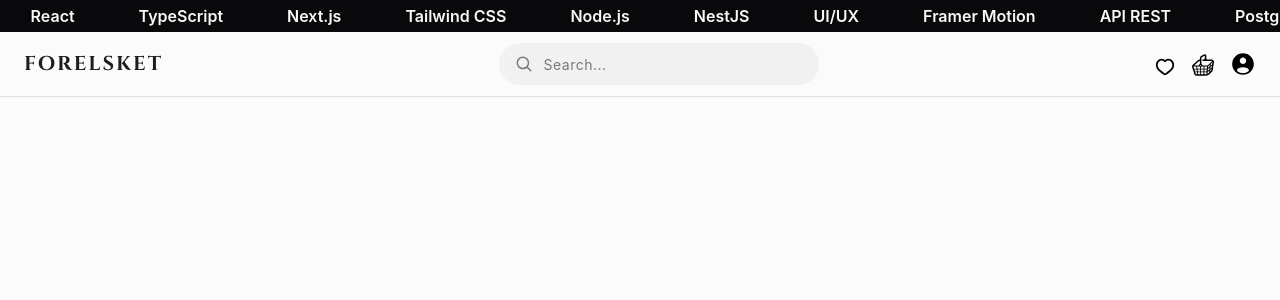
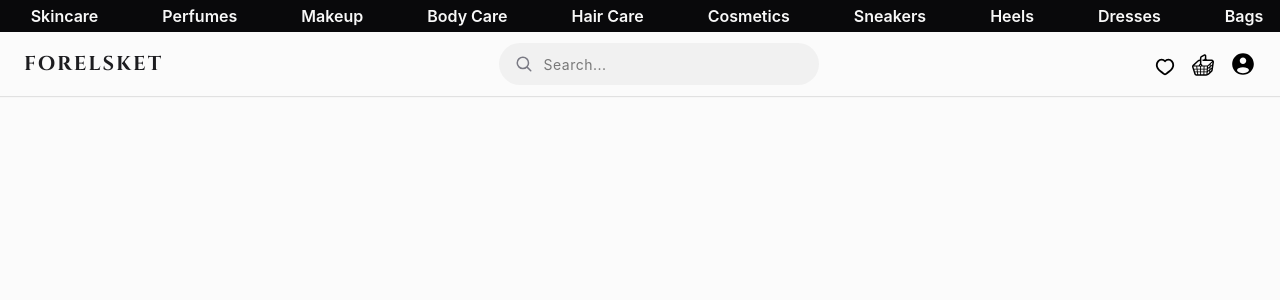
Before and after one commit to niconicolie/Forelsket_Copy, a React (Vite) app: page /Forelsket/ in a window 1280 px wide. Shown: the top 300 px of the page. Built offline with nearby package versions, Linux system fonts and the light colour scheme.

Commit message:
Update TopSlider.tsx

```diff
--- a/src/ui/TopSlider.tsx
+++ b/src/ui/TopSlider.tsx
@@ -1,18 +1,18 @@
 import "../styles/topslider.css";
 
 const items = [
-  "React",
-  "TypeScript",
-  "Next.js",
-  "Tailwind CSS",
-  "Node.js",
-  "NestJS",
-  "UI/UX",
-  "Framer Motion",
-  "API REST",
-  "PostgreSQL",
-  "MongoDB",
-  "Design System",
+  "Skincare",
+  "Perfumes",
+  "Makeup",
+  "Body Care",
+  "Hair Care",
+  "Cosmetics",
+  "Sneakers",
+  "Heels",
+  "Dresses",
+  "Bags",
+  "Accessories",
+  "Fashion",
 ];
 
 export default function TopSlider() {
```
